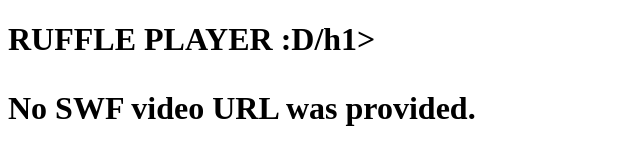
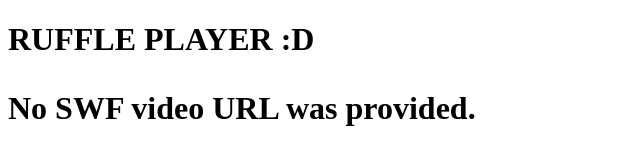
Before and after one commit to looksvideos/LooksVideos, a plain HTML site: page ruffle.html in a window 1280 px wide. Shown: the full height of the page, 0-640 px from the left. Drawn offline with Linux system fonts and the light colour scheme.

Commit message:
Update ruffle.html

```diff
--- a/ruffle.html
+++ b/ruffle.html
@@ -7,7 +7,7 @@
 
 <body>
 
-<h1>RUFFLE PLAYER :D/h1>
+<h1>RUFFLE PLAYER :D<h1>
 
 <div id="player"></div>
 <p id="status">Loading...</p>
```
